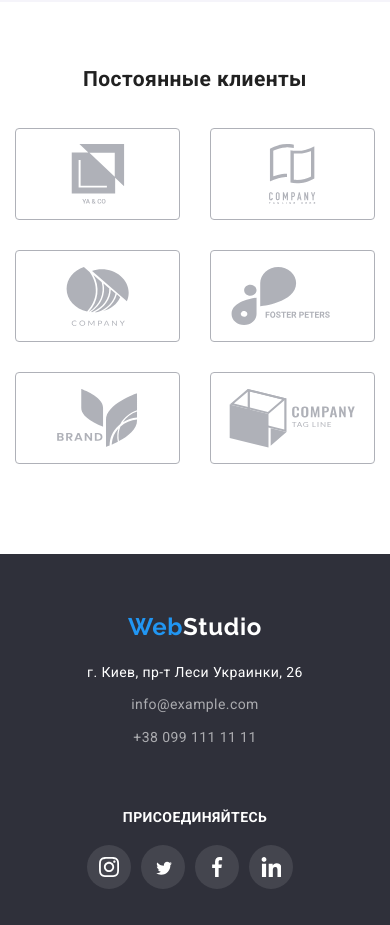
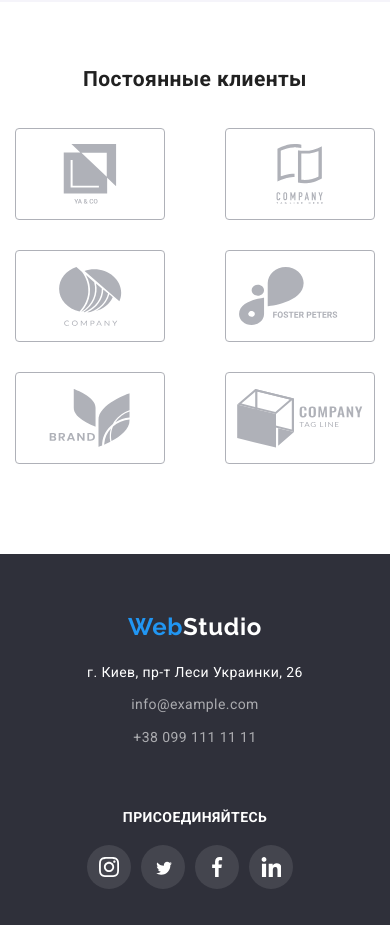
Before and after one commit to soffipro/soffipro-goit-markup-hw-08, a plain HTML site: page index.html in a window 390 px wide. Shown: the part 4220-5145 px from the top of the page. Drawn offline with nearby package versions, Linux system fonts and the light colour scheme.

Commit message:
убрала горизонтальный скрол  mobile

```diff
--- a/sass/components/_subscribe-form.scss
+++ b/sass/components/_subscribe-form.scss
@@ -3,7 +3,7 @@
     text-align: center;
     @media screen and (min-width: 768px) {
         display: inline-block;
-        margin-left: 166px;
+        margin-left: 180px;
     }
     @media screen and (min-width:1200px) {
         margin-left: 93px;
--- a/sass/layout/_clients.scss
+++ b/sass/layout/_clients.scss
@@ -1,19 +1,17 @@
 .clients__list {
         display: flex;
         flex-wrap: wrap;
-        margin-right: -30px;
+        justify-content: space-between;
+        // margin-right: -30px;
 }
 .clients__item {
-    // &:nth-child()
     margin-bottom: 30px;
-    margin-right: 30px;
     width: calc(100% / 2 - 30px);
     @media screen and (min-width: 768px) {
         width: calc(100% / 3 - 30px);
         }
     @media screen and (min-width: 1200px) {
         width: calc(100% / 6 - 30px);
-
     }
 }
 .clients__link {
```
Also changed, not shown: css/main.css, css/main.min.css, 2 other files.
